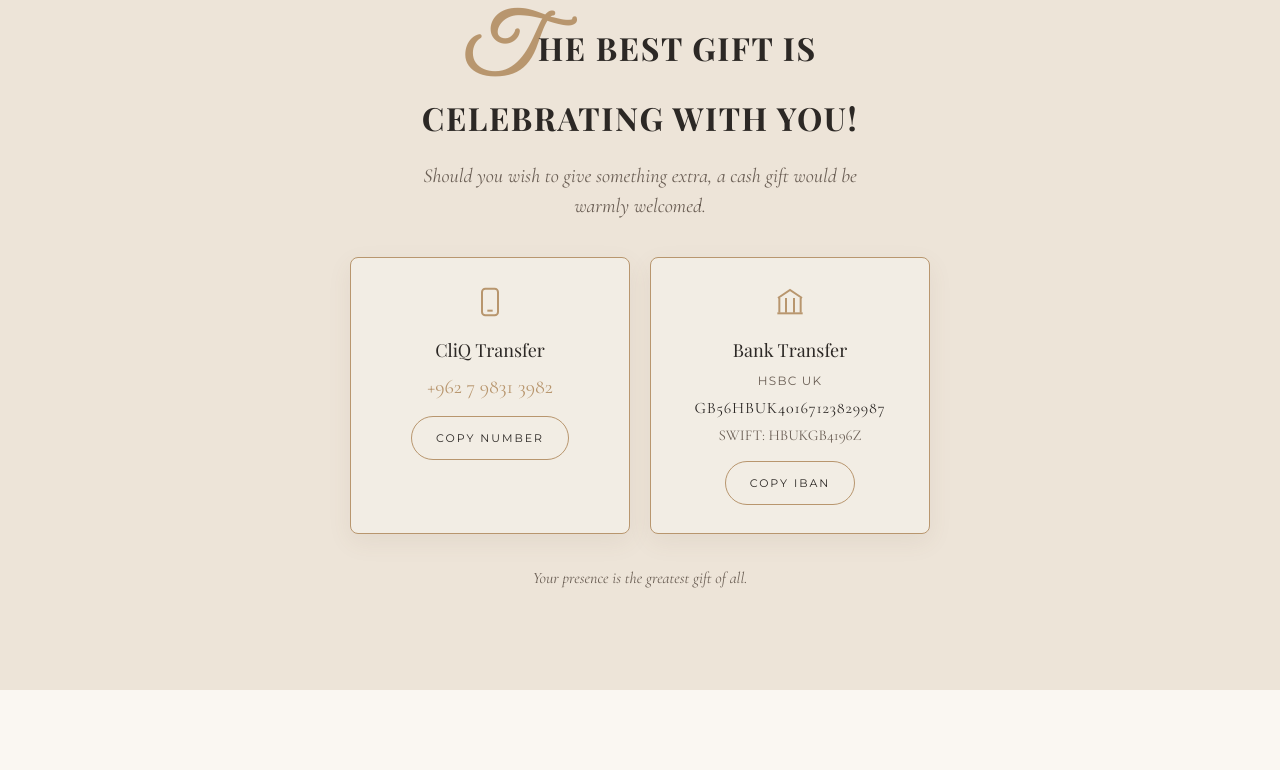
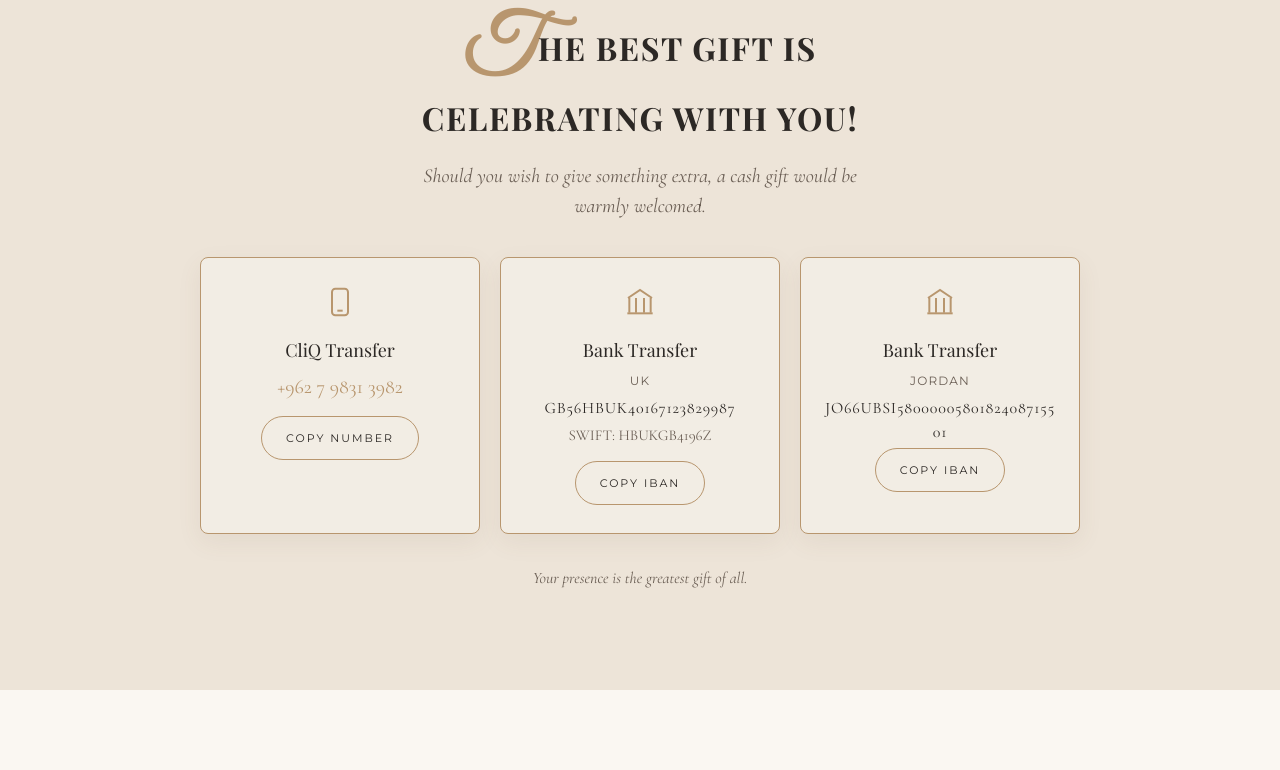
Before and after one commit to abdullahawartani2003/mah-nat.26, a plain HTML site: page natalie 2/index.html in a window 1280 px wide. Shown: the part 4890-5660 px from the top of the page. Drawn offline with nearby package versions, Linux system fonts and the light colour scheme.

Commit message:
Update bank transfer details and footer date

```diff
--- a/natalie 2/index.html
+++ b/natalie 2/index.html
@@ -1462,11 +1462,26 @@ section{
         <line x1="2.5" y1="20.5" x2="21.5" y2="20.5"/>
       </svg>
       <div class="gc-title">Bank Transfer</div>
-      <div class="gc-bank">HSBC UK</div>
+      <div class="gc-bank"> UK</div>
       <div class="gc-iban">GB56HBUK40167123829987</div>
       <div class="gc-swift">SWIFT: HBUKGB4196Z</div>
       <button class="copy-btn" data-copy="GB56HBUK40167123829987">Copy IBAN</button>
     </div>
+    <!-- CARD 3 — Bank Transfer -->
+    <div class="gift-card reveal">
+      <svg width="32" height="32" viewBox="0 0 24 24" fill="none" stroke="currentColor" stroke-width="1.5">
+        <path d="M3 9 L12 3 L21 9"/>
+        <line x1="4" y1="9" x2="4" y2="20"/><line x1="9" y1="9" x2="9" y2="20"/>
+        <line x1="15" y1="9" x2="15" y2="20"/><line x1="20" y1="9" x2="20" y2="20"/>
+        <line x1="2.5" y1="20.5" x2="21.5" y2="20.5"/>
+      </svg>
+      <div class="gc-title">Bank Transfer</div>
+      <div class="gc-bank">jordan</div>
+      <div class="gc-iban">JO66UBSI5800000580182408715501</div>
+      <button class="copy-btn" data-copy="JO66UBSI5800000580182408715501">Copy IBAN</button>
+    </div>
+  </div>
+
   </div>
   <p class="gift-foot reveal">Your presence is the greatest gift of all.</p>
 </section>
@@ -1510,6 +1525,9 @@ section{
       </div>
 
       <button type="submit" class="submit-btn" id="submitBtn">Send My Reply</button>
+      <p class="rsvp-sub">As invitations are personalized, please present your invitation at the entrance for admission.</p>
+
+      <p class="rsvp-sub">نظرًا لأن الدعوات مخصصة، يُرجى إحضار بطاقة الدعوة وإبرازها للحارس عند الدخول.</p>
     </form>
 
     <!-- THANK YOU STATE -->
@@ -1535,7 +1553,7 @@ section{
      ============================================================ -->
 <footer class="footer">
   <div class="f-names">Natalie &amp; Mahmoud</div>
-  <div class="f-date">21 · 08 · 2026 — Amman, Jordan</div>
+  <div class="f-date">22 · 08 · 2026 — Amman, Jordan</div>
   <br>
   <button class="admin-link" id="adminOpen">View Responses</button>
 </footer>
```
